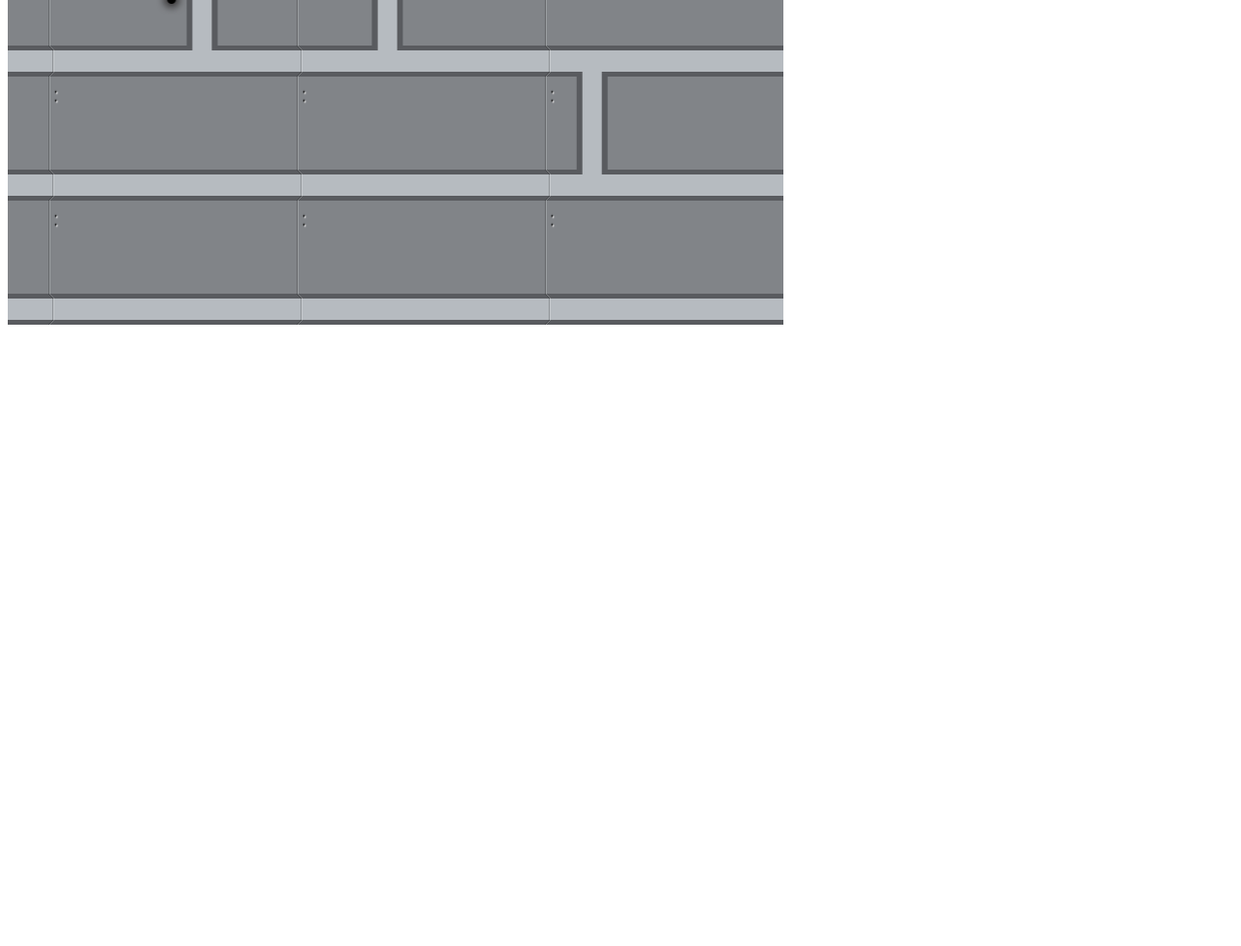
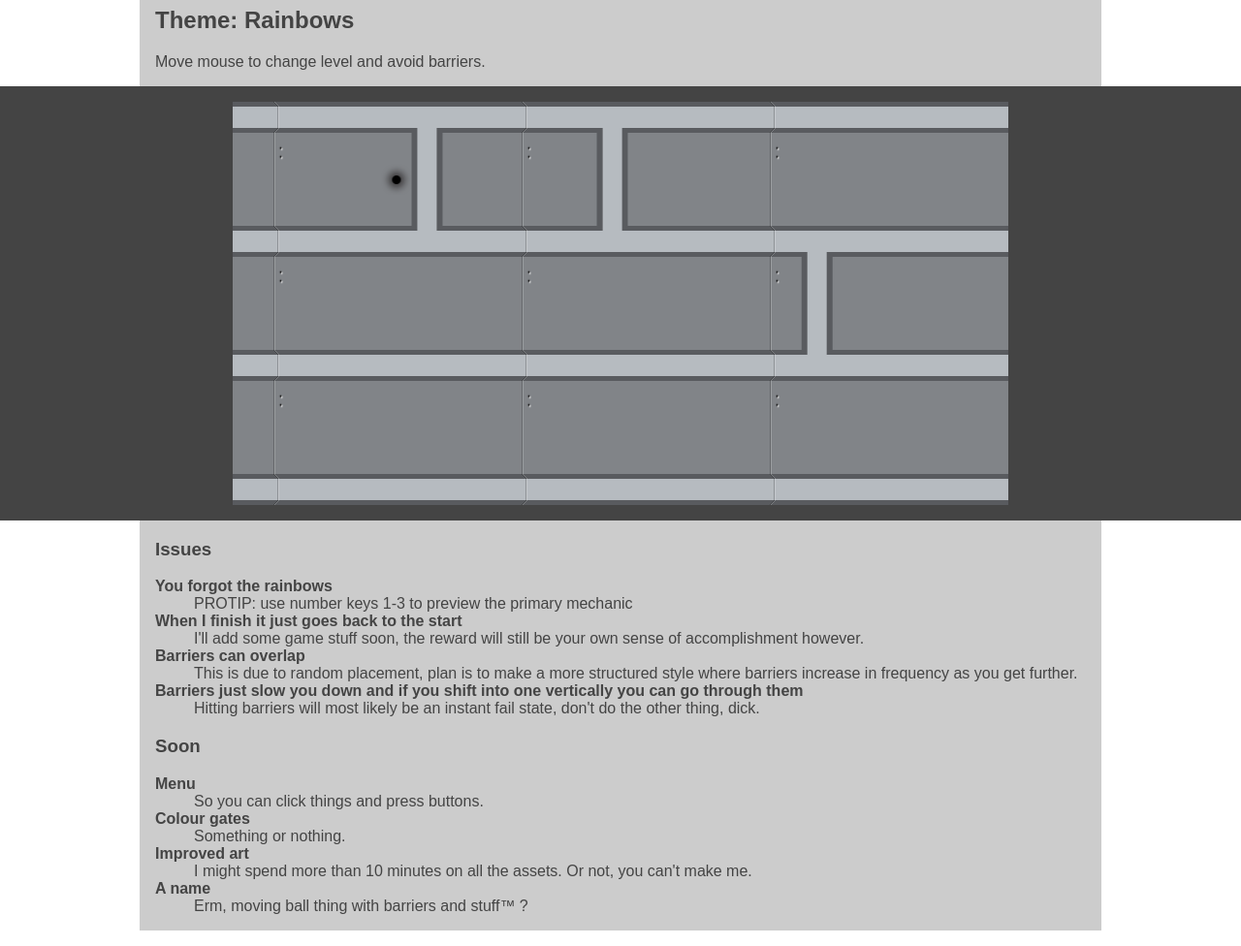
Before and after one commit to timcooper/bgj06, a plain HTML site: page index.html in a window 1280 px wide. Shown: the part 89-1065 px from the top of the page at 97% size. Before the commit the page ends 800 px from the top, so only its background shows below. Drawn offline with Linux system fonts and the light colour scheme; animation ran at ten frames a second.

Commit message:
Added rough game info

```diff
--- a/index.html
+++ b/index.html
@@ -8,9 +8,45 @@
     <script src="lib/phaser.js"></script>
     <script src="src/Preloader.js"></script>
     <script src="src/Game.js"></script>
+    <style type="text/css">
+    body { margin: 0; padding: 1em 0; color: #444; font-family: sans-serif; }
+    .wrapper { background:#ccc; width:960px; margin: 0 auto; padding: 0 1em; overflow: auto; }
+    #game { background:#444; }
+    #game canvas { margin: 1em auto; }
+    dt { font-weight: bold; }
+    </style>
 </head>
 <body>
+    <div class="wrapper">
+        <h1>BaconGameJam 06 Entry</h1>
+        <h2>Theme: Rainbows</h2>
+        <p>Move mouse to change level and avoid barriers.</p>
+    </div>
     <div id="game"></div>
+    <div class="wrapper">
+        <h3>Issues</h3>
+        <dl>
+            <dt>You forgot the rainbows</dt>
+            <dd>PROTIP: use number keys 1-3 to preview the primary mechanic</dd>
+            <dt>When I finish it just goes back to the start</dt>
+            <dd>I'll add some game stuff soon, the reward will still be your own sense of accomplishment however.</dd>
+            <dt>Barriers can overlap</dt>
+            <dd>This is due to random placement, plan is to make a more structured style where barriers increase in frequency as you get further.</dd>
+            <dt>Barriers just slow you down and if you shift into one vertically you can go through them</dt>
+            <dd>Hitting barriers will most likely be an instant fail state, don't do the other thing, dick.</dd>
+        </dl>
+        <h3>Soon</h3>
+        <dl>
+            <dt>Menu</dt>
+            <dd>So you can click things and press buttons.</dd>
+            <dt>Colour gates</dt>
+            <dd>Something or nothing.</dd>
+            <dt>Improved art</dt>
+            <dd>I might spend more than 10 minutes on all the assets. Or not, you can't make me.</dd>
+            <dt>A name</dt>
+            <dd>Erm, moving ball thing with barriers and stuff&trade; ?</dd>
+        </dl>
+    </div>
     <script type="text/javascript">
         (function () {
 
```
